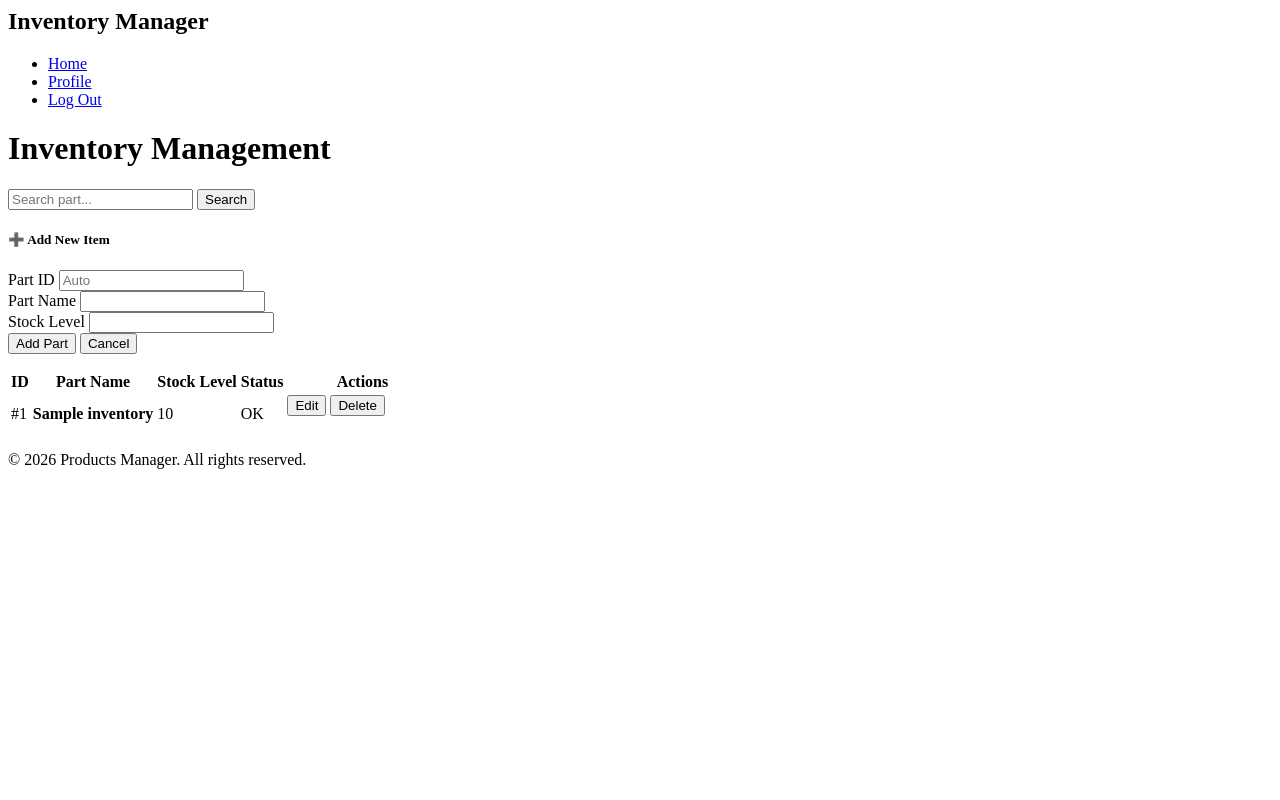
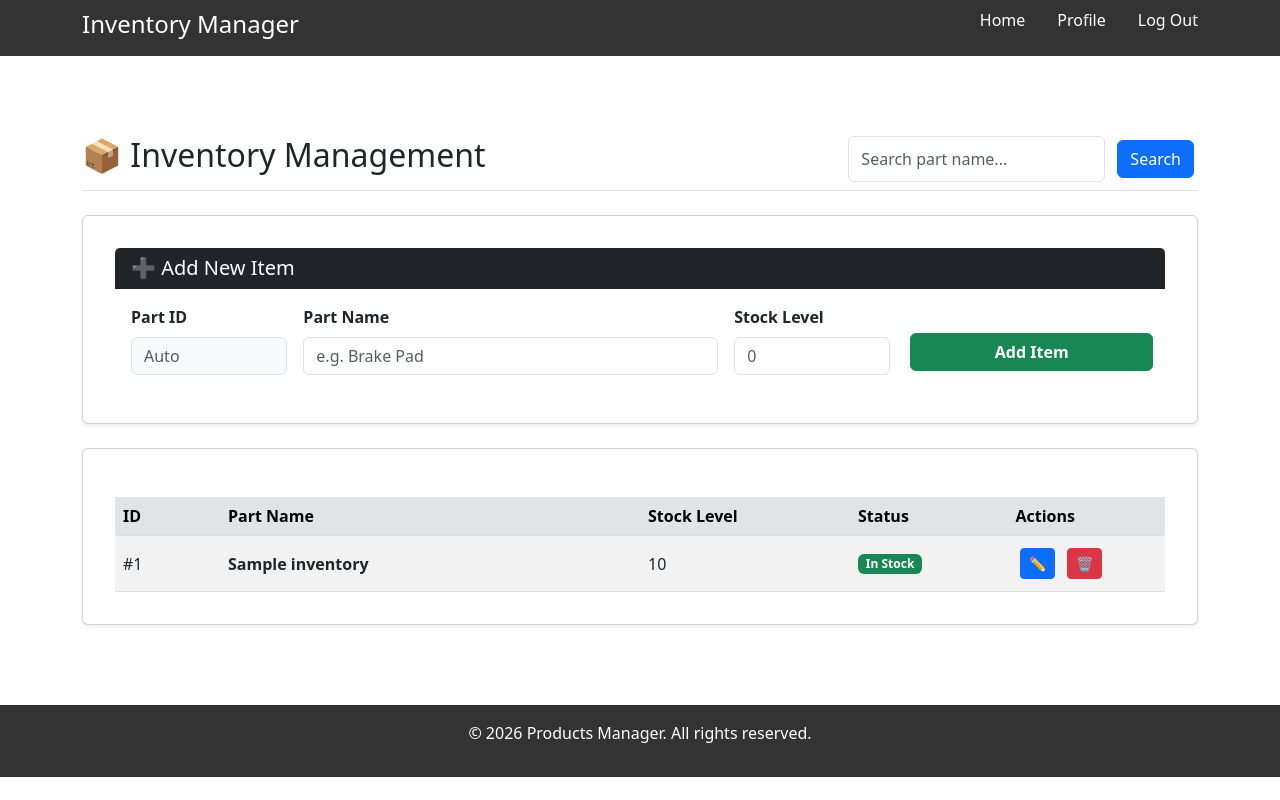
Before and after one commit to JJJidion/SWAP-Project-Inventory-Management, a PHP site: page /pages/manage_inventory.php in a window 1280 px wide. Run offline with PHP 8.4, Linux system fonts and the light colour scheme; the visitor is signed in with stand-in values (Sample User, id 1); tables that the repository leaves empty hold one stand-in row (values such as "Sample post").

Commit message:
Update manage_inventory.php

```diff
--- a/pages/manage_inventory.php
+++ b/pages/manage_inventory.php
@@ -1,25 +1,24 @@
 <?php
 // pages/manage_inventory.php
 session_start();
-require_once '../config/config.php';   // Connects to DB (MySQLi $conn)
-require_once '../utils/inventory_logic.php'; // Includes the logic functions
+require_once '../config/config.php';
+require_once '../utils/inventory_logic.php';
 
-// --- SECURITY: Access Control ---
-// IMPORTANT: Allow 'Admin' role so you can access it from your dashboard
+// --- SECURITY CHECK ---
+// Allow Admin OR Inventory Manager
 if (!isset($_SESSION['role']) || ($_SESSION['role'] !== 'Inventory Manager' && $_SESSION['role'] !== 'Admin')) {
-    // Load header just to show the error nicely
     require_once '../includes/header.php';
-    echo "<div class='container mt-5'><div class='alert alert-danger'>⛔ Access Denied: You do not have permission.</div></div>";
+    echo "<div class='container mt-5'><div class='alert alert-danger'>⛔ Access Denied.</div></div>";
     require_once '../includes/footer.php';
     exit();
 }
 
-// --- SECURITY: CSRF Token Generation ---
+// --- CSRF TOKEN ---
 if (empty($_SESSION['csrf_token'])) {
     $_SESSION['csrf_token'] = bin2hex(random_bytes(32));
 }
 
-// --- CONTROLLER: Handle Form Actions ---
+// --- HANDLE FORM ACTIONS ---
 $message = "";
 $messageType = "";
 
@@ -27,18 +26,16 @@ if ($_SERVER['REQUEST_METHOD'] === 'POST') {
     if (!hash_equals($_SESSION['csrf_token'], $_POST['csrf_token'])) {
         die("CSRF Validation Failed");
     }
-
     try {
         $action = $_POST['action'];
-        // Collect Data
         $data = [
             'id' => $_POST['part_id'] ?? null,
             'part_name' => trim($_POST['part_name'] ?? ''),
             'quantity' => $_POST['quantity'] ?? 0
         ];
-
-        // Call the logic function
-        manageInventory($conn, $action, $data, $_SESSION['id']);
+        // Pass session ID correctly
+        $userId = $_SESSION['user_id'] ?? $_SESSION['id'] ?? 0;
+        manageInventory($conn, $action, $data, $userId);
 
         $message = ucfirst($action) . " action completed successfully!";
         $messageType = "success";
@@ -48,61 +45,62 @@ if ($_SERVER['REQUEST_METHOD'] === 'POST') {
     }
 }
 
-// --- VIEW: Fetch Data ---
+// --- FETCH DATA ---
 $searchTerm = $_GET['search'] ?? '';
 $inventoryItems = getInventory($conn, $searchTerm);
 
-// --- PAGE TITLE ---
 $pageTitle = 'Manage Inventory';
 require_once '../includes/header.php';
 ?>
 
-<div class="container mt-4">
+<link rel="stylesheet" href="../css/style.css">
+<link href="https://cdn.jsdelivr.net/npm/bootstrap@5.3.0/dist/css/bootstrap.min.css" rel="stylesheet">
 
-    <div class="d-flex justify-content-between align-items-center mb-4">
-        <h1>Inventory Management</h1>
+<div class="container mt-5">
+
+    <div class="d-flex justify-content-between align-items-center mb-4 pb-2 border-bottom">
+        <h2>📦 Inventory Management</h2>
+
         <form class="d-flex" method="GET" action="">
-            <input class="form-control me-2" type="search" name="search" placeholder="Search part..." value="<?php echo htmlspecialchars($searchTerm); ?>">
+            <input class="form-control me-2" type="search" name="search" placeholder="Search part name..." value="<?php echo htmlspecialchars($searchTerm); ?>">
             <button class="btn btn-primary" type="submit">Search</button>
             <?php if($searchTerm): ?>
-                <a href="manage_inventory.php" class="btn btn-secondary ms-2">Reset</a>
+                <a href="manage_inventory.php" class="btn btn-outline-secondary ms-2">Reset</a>
             <?php endif; ?>
         </form>
     </div>
 
     <?php if ($message): ?>
         <div class="alert alert-<?php echo $messageType; ?> alert-dismissible fade show" role="alert">
-            <?php echo $message; ?>
-            <button type="button" class="btn-close" data-bs-dismiss="alert" aria-label="Close"></button>
+            <strong><?php echo ($messageType == 'success') ? 'Success!' : 'Error!'; ?></strong> <?php echo $message; ?>
+            <button type="button" class="btn-close" data-bs-dismiss="alert"></button>
         </div>
     <?php endif; ?>
 
     <div class="card mb-4 shadow-sm">
-        <div class="card-header text-white bg-primary">
+        <div class="card-header bg-dark text-white">
             <h5 class="mb-0" id="cardTitle">➕ Add New Item</h5>
         </div>
         <div class="card-body">
-            <form method="POST" action="" class="row g-3">
+            <form method="POST" action="" class="row g-3 align-items-end">
                 <input type="hidden" name="csrf_token" value="<?php echo $_SESSION['csrf_token']; ?>">
                 <input type="hidden" name="action" value="add" id="formAction">
 
                 <div class="col-md-2">
-                    <label class="form-label">Part ID</label>
+                    <label class="form-label fw-bold">Part ID</label>
                     <input type="text" name="part_id" id="inputID" class="form-control bg-light" placeholder="Auto" readonly>
                 </div>
-                <div class="col-md-6">
-                    <label class="form-label">Part Name</label>
-                    <input type="text" name="part_name" id="inputName" class="form-control" required>
+                <div class="col-md-5">
+                    <label class="form-label fw-bold">Part Name</label>
+                    <input type="text" name="part_name" id="inputName" class="form-control" placeholder="e.g. Brake Pad" required>
                 </div>
                 <div class="col-md-2">
-                    <label class="form-label">Stock Level</label>
-                    <input type="number" name="quantity" id="inputQty" class="form-control" required>
+                    <label class="form-label fw-bold">Stock Level</label>
+                    <input type="number" name="quantity" id="inputQty" class="form-control" placeholder="0" required>
                 </div>
-                <div class="col-md-2 d-flex align-items-end">
-                    <div class="w-100">
-                        <button type="submit" id="submitBtn" class="btn btn-success w-100">Add Part</button>
-                        <button type="button" id="cancelBtn" class="btn btn-secondary w-100 mt-2 d-none" onclick="resetForm()">Cancel</button>
-                    </div>
+                <div class="col-md-3">
+                    <button type="submit" id="submitBtn" class="btn btn-success w-100 fw-bold">Add Item</button>
+                    <button type="button" id="cancelBtn" class="btn btn-secondary w-100 mt-2 d-none" onclick="resetForm()">Cancel Edit</button>
                 </div>
             </form>
         </div>
@@ -110,84 +108,92 @@ require_once '../includes/header.php';
 
     <div class="card shadow-sm">
         <div class="card-body p-0">
-            <div class="table-responsive">
             <table class="table table-striped table-hover mb-0 align-middle">
-                    <thead class="table-dark">
+                <thead class="table-secondary">
                     <tr>
-                            <th>ID</th>
-                            <th>Part Name</th>
-                            <th>Stock Level</th>
-                            <th>Status</th>
-                            <th style="width: 150px;">Actions</th>
+                        <th style="width: 10%;">ID</th>
+                        <th style="width: 40%;">Part Name</th>
+                        <th style="width: 20%;">Stock Level</th>
+                        <th style="width: 15%;">Status</th>
+                        <th style="width: 15%;">Actions</th>
                     </tr>
                 </thead>
                 <tbody>
                     <?php if (count($inventoryItems) > 0): ?>
                         <?php foreach ($inventoryItems as $item): ?>
                             <?php
-                                    // Status Badges
-                                    $status = "<span class='badge bg-success'>OK</span>";
+                                // Status Logic
+                                $statusBadge = "<span class='badge bg-success'>In Stock</span>";
                                 if ($item['stock_level'] == 0) {
-                                        $status = "<span class='badge bg-danger'>Out of Stock</span>";
+                                    $statusBadge = "<span class='badge bg-danger'>Out of Stock</span>";
                                 } elseif ($item['stock_level'] < 10) {
-                                        $status = "<span class='badge bg-warning text-dark'>Low Stock</span>";
+                                    $statusBadge = "<span class='badge bg-warning text-dark'>Low Stock</span>";
                                 }
                             ?>
                             <tr>
                                 <td>#<?php echo htmlspecialchars($item['id']); ?></td>
-                                    <td><strong><?php echo htmlspecialchars($item['part_name']); ?></strong></td>
+                                <td class="fw-bold"><?php echo htmlspecialchars($item['part_name']); ?></td>
                                 <td><?php echo htmlspecialchars($item['stock_level']); ?></td>
-                                    <td><?php echo $status; ?></td>
+                                <td><?php echo $statusBadge; ?></td>
                                 <td>
                                     <button class="btn btn-sm btn-primary me-1"
                                         onclick="editItem(<?php echo $item['id']; ?>, '<?php echo addslashes($item['part_name']); ?>', <?php echo $item['stock_level']; ?>)">
-                                            Edit
+                                        ✏️
                                     </button>
 
-                                        <form method="POST" action="" style="display:inline-block;" onsubmit="return confirm('Are you sure you want to delete Part ID <?php echo $item['id']; ?>?');">
+                                    <form method="POST" action="" class="d-inline" onsubmit="return confirm('Are you sure you want to delete this item?');">
                                         <input type="hidden" name="csrf_token" value="<?php echo $_SESSION['csrf_token']; ?>">
                                         <input type="hidden" name="action" value="delete">
                                         <input type="hidden" name="part_id" value="<?php echo $item['id']; ?>">
-                                            <button type="submit" class="btn btn-sm btn-danger">Delete</button>
+                                        <button type="submit" class="btn btn-sm btn-danger">🗑️</button>
                                     </form>
                                 </td>
                             </tr>
                         <?php endforeach; ?>
                     <?php else: ?>
-                            <tr><td colspan="5" class="text-center py-4 text-muted">No parts found.</td></tr>
+                        <tr><td colspan="5" class="text-center py-4 text-muted">No items found.</td></tr>
                     <?php endif; ?>
                 </tbody>
             </table>
         </div>
     </div>
 </div>
-</div>
 
 <script>
 function editItem(id, name, qty) {
+    // Fill Form
     document.getElementById('formAction').value = 'update';
     document.getElementById('inputID').value = id;
     document.getElementById('inputName').value = name;
     document.getElementById('inputQty').value = qty;
 
+    // Change UI to Edit Mode
     document.getElementById('cardTitle').innerText = '✏️ Edit Item #' + id;
     const btn = document.getElementById('submitBtn');
-    btn.className = 'btn btn-warning w-100';
-    btn.innerText = 'Update Part';
+    btn.className = 'btn btn-warning w-100 fw-bold';
+    btn.innerText = 'Save Changes';
+
+    // Show Cancel Button
     document.getElementById('cancelBtn').classList.remove('d-none');
+
+    // Scroll to Top
     window.scrollTo({ top: 0, behavior: 'smooth' });
 }
 
 function resetForm() {
+    // Clear Form
     document.getElementById('formAction').value = 'add';
     document.getElementById('inputID').value = '';
     document.getElementById('inputName').value = '';
     document.getElementById('inputQty').value = '';
 
+    // Reset UI to Add Mode
     document.getElementById('cardTitle').innerText = '➕ Add New Item';
     const btn = document.getElementById('submitBtn');
-    btn.className = 'btn btn-success w-100';
-    btn.innerText = 'Add Part';
+    btn.className = 'btn btn-success w-100 fw-bold';
+    btn.innerText = 'Add Item';
+
+    // Hide Cancel Button
     document.getElementById('cancelBtn').classList.add('d-none');
 }
 </script>
```
Lines whose indentation alone changed are shown as unchanged.
